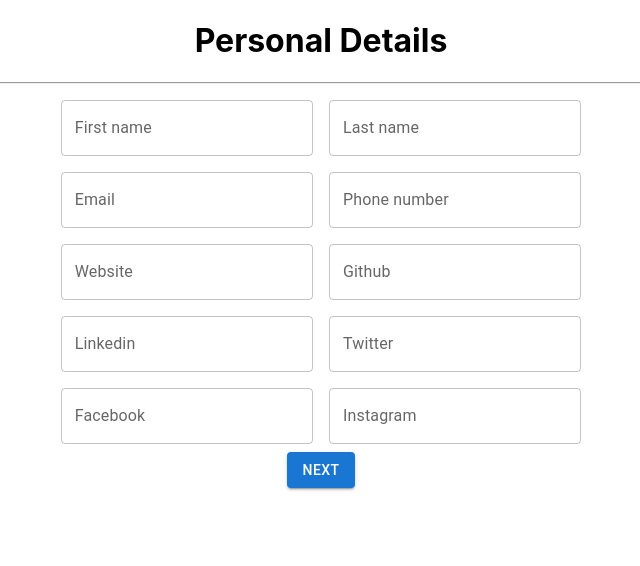
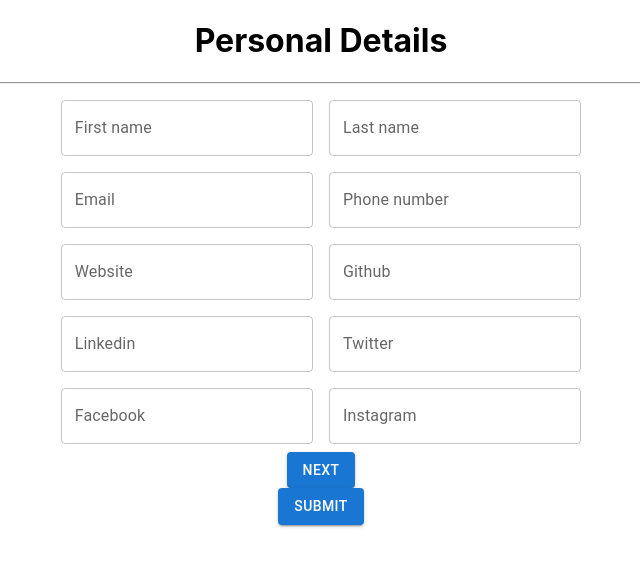
Before and after one commit to geek4ctrl/resume-builder-ui, a React (Create React App) app: page / in a window 1280 px wide. Shown: the top 566 px of the page, without its empty margins (319-959 px from the left). Built offline with nearby package versions, Linux system fonts and the light colour scheme.

Commit message:
Added axios and made http requests

```diff
--- a/package.json
+++ b/package.json
@@ -11,7 +11,7 @@
     "@testing-library/jest-dom": "^5.16.5",
     "@testing-library/react": "^13.4.0",
     "@testing-library/user-event": "^13.5.0",
-    "axios": "^0.19.0",
+    "axios": "^0.19.2",
     "bootstrap": "^4.4.1",
     "cra-template": "1.0.0",
     "file-saver": "^2.0.2",
@@ -45,6 +45,5 @@
       "last 1 firefox version",
       "last 1 safari version"
     ]
-  },
-  "proxy": "http://localhost:4000"
+  }
 }
--- a/src/components/Resume/Resume.js
+++ b/src/components/Resume/Resume.js
@@ -5,6 +5,9 @@ import Education from '../Education/Education';
 import Projects from '../Projects/Projects';
 import Experience from '../Experience/Experience';
 import Extra from '../Extra/Extra';
+import axios from "axios";
+
+import Button from '@mui/material/Button';
 
 class Resume extends Component {
 
@@ -88,6 +91,32 @@ class Resume extends Component {
         this.setState({ [input]: e.target.value });
     }
 
+    handleSubmit = () => {
+        this.createAndDownloadPDF();
+    }
+
+    createAndDownloadPDF = () => {
+        axios
+            .create({
+                baseURL: "http://localhost:3000"
+            })
+            .post('/create-pdf', this.state)
+            .then(() => {
+                axios
+                    .get('fetch-pdf', { responseType: 'arraybuffer' })
+                    .then(res => {
+                        const pdfBlob = new Blob([res.data], { type: 'application/pdf' });
+                        // saveAs(pdfBlob, `${this.state.firstname}'sResume.pdf`);
+
+                        const fileURL = URL.createObjectURL(pdfBlob);
+                        window.open(fileURL);
+                    })
+                    .catch(err => {
+                        console.log(err);
+                    })
+            });
+    };
+
     render() {
 
         const { step } = this.state;
@@ -97,7 +126,10 @@ class Resume extends Component {
         switch (step) {
             case 1:
                 return (
-                    <Personal nextStep={this.nextStep} handleChange={this.handleChange} values={values} />
+                    <div>
+                        <Personal nextStep={this.nextStep} handleChange={this.handleChange} values={values} />
+                        <Button variant="contained" onClick={this.createAndDownloadPDF}>SUBMIT</Button>
+                    </div>
                 )
             case 2:
                 return (
@@ -118,6 +150,7 @@ class Resume extends Component {
             default:
 
         }
+
     }
 
 }
```
